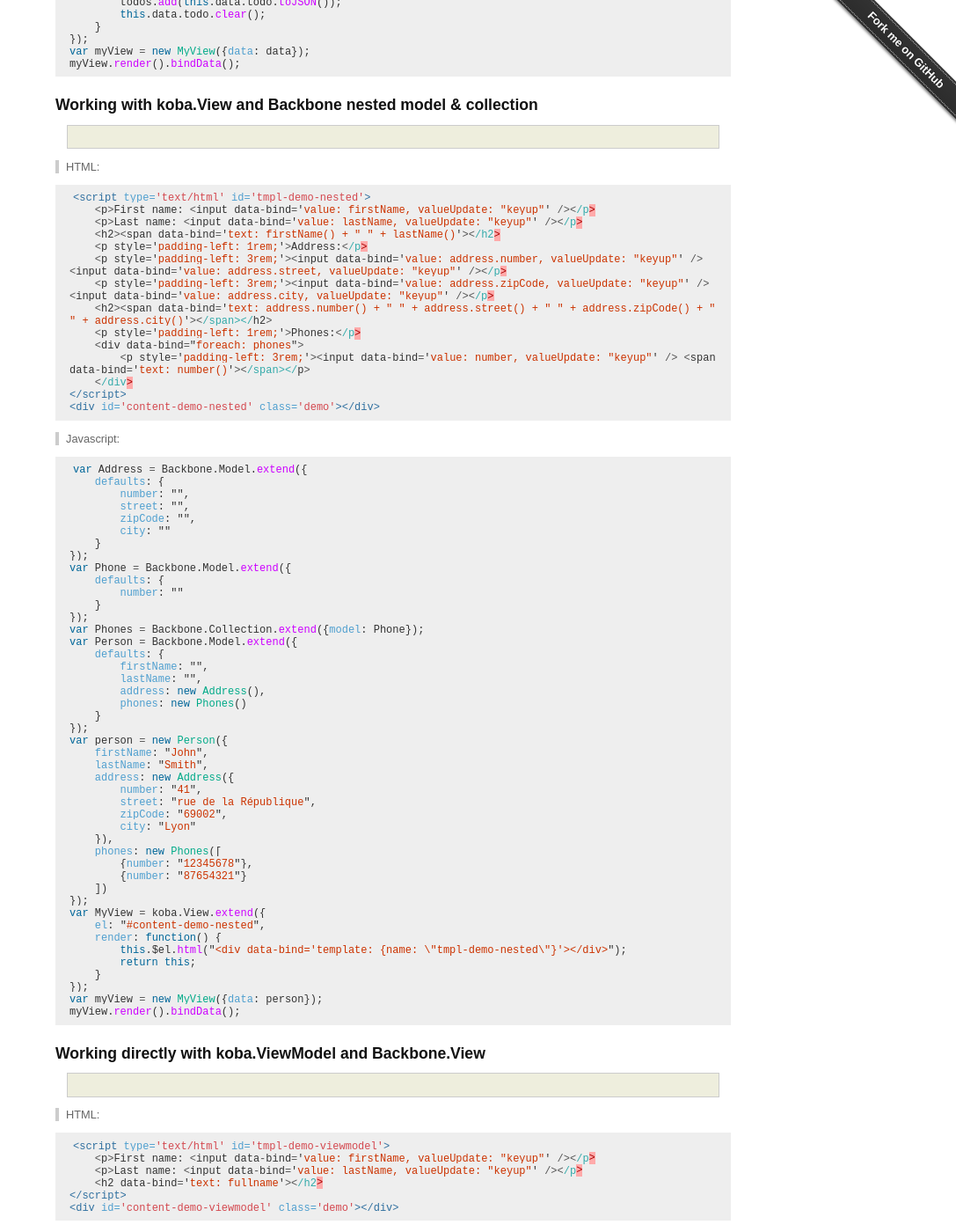
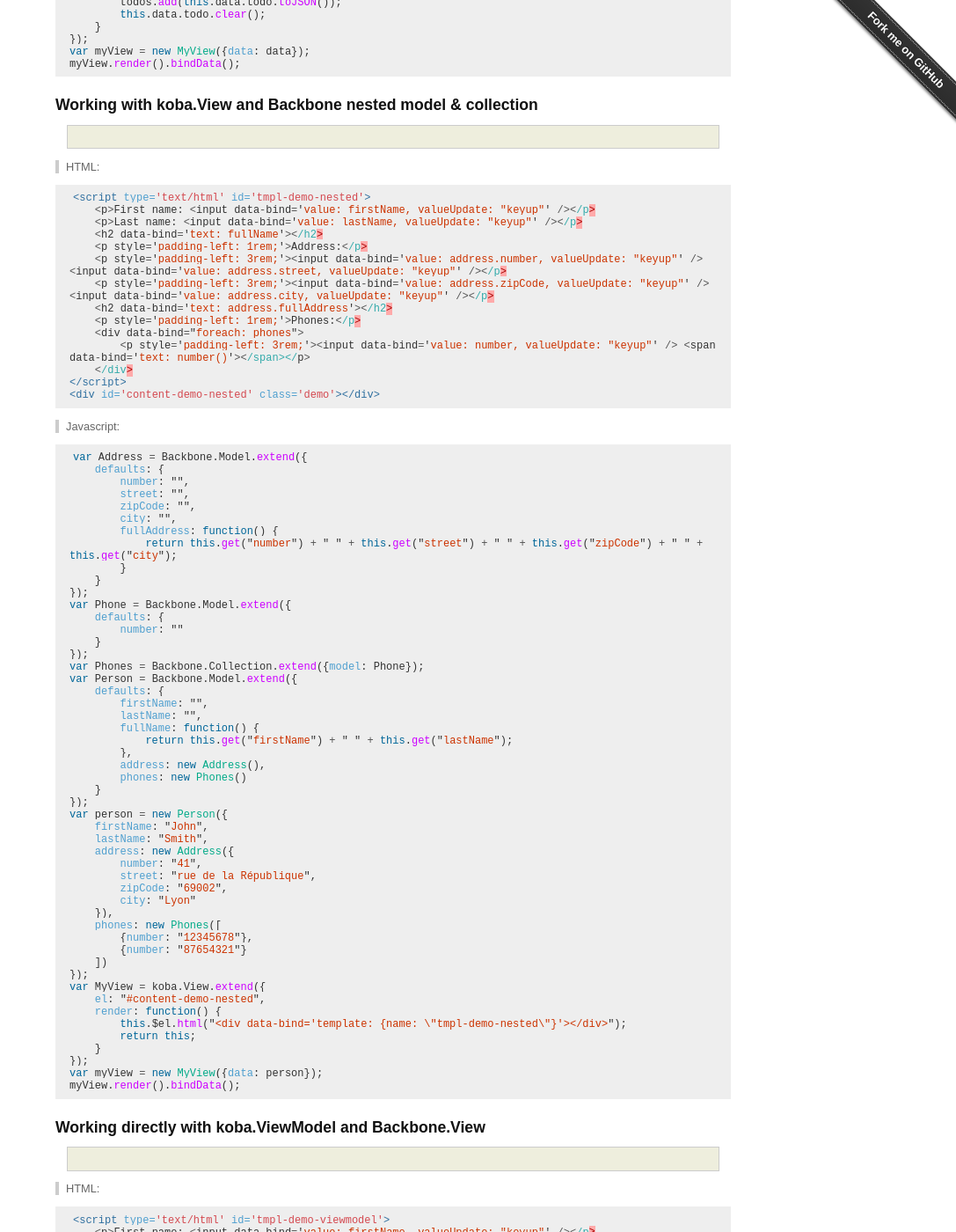
Before and after one commit to mathieumast/koba, a Jekyll site: the page built from exemples.html, in a window 1280 px wide and 1400 px high, scrolled down 1337 px. Shown: the whole window at 88% size, without its empty margins (193-1280 px from the left). Built offline with Jekyll 4.4.1, drawn with Linux system fonts in a browser that asks for light colours; nearby versions of some CDN libraries; some of the changed text lies outside the part shown.

Commit message:
exemples

```diff
--- a/_includes/exemples.md
+++ b/_includes/exemples.md
@@ -5,7 +5,7 @@
 <script type='text/html' id='tmpl-demo-model'>
     <p>First name: <input data-bind='value: firstName, valueUpdate: "keyup"' /></p>
     <p>Last name: <input data-bind='value: lastName, valueUpdate: "keyup"' /></p>
-    <h2 data-bind='text: fullname'></h2>
+    <h2 data-bind='text: fullName'></h2>
 </script>
 <div id='content-demo-model' class='demo'></div>
 
@@ -15,15 +15,15 @@ function demoModel() {
 var Person = Backbone.Model.extend({
     defaults: {
         firstName: "",
-        lastName: ""
+        lastName: "",
+        fullName: function() {
+            return this.get("firstName") + " " + this.get("lastName");
+        }
     }
 });
 var person = new Person({
     firstName: "John",
-    lastName: "Smith",
-    fullname: function() {
-        return this.firstName() + " " + this.lastName();
-    }
+    lastName: "Smith"
 });
 var MyView = koba.View.extend({
     el: "#content-demo-model",
@@ -44,7 +44,7 @@ myView.render().bindData();
 <script type='text/html' id='tmpl-demo-model'>
     <p>First name: <input data-bind='value: firstName, valueUpdate: "keyup"' /></p>
     <p>Last name: <input data-bind='value: lastName, valueUpdate: "keyup"' /></p>
-    <h2 data-bind='text: fullname'></h2>
+    <h2 data-bind='text: fullName'></h2>
 </script>
 <div id='content-demo-model' class='demo'></div>
 {% endhighlight %}
@@ -55,15 +55,15 @@ myView.render().bindData();
 var Person = Backbone.Model.extend({
     defaults: {
         firstName: "",
-        lastName: ""
+        lastName: "",
+        fullName: function() {
+            return this.get("firstName") + " " + this.get("lastName");
+        }
     }
 });
 var person = new Person({
     firstName: "John",
-    lastName: "Smith",
-    fullname: function() {
-        return this.firstName() + " " + this.lastName();
-    }
+    lastName: "Smith"
 });
 var MyView = koba.View.extend({
     el: "#content-demo-model",
@@ -169,11 +169,11 @@ myView.render().bindData();
 <script type='text/html' id='tmpl-demo-nested'>
     <p>First name: <input data-bind='value: firstName, valueUpdate: "keyup"' /></p>
     <p>Last name: <input data-bind='value: lastName, valueUpdate: "keyup"' /></p>
-    <h2><span data-bind='text: firstName() + " " + lastName()'></h2>
+    <h2 data-bind='text: fullName'></h2>
     <p style='padding-left: 1rem;'>Address:</p>
     <p style='padding-left: 3rem;'><input data-bind='value: address.number, valueUpdate: "keyup"' /> <input data-bind='value: address.street, valueUpdate: "keyup"' /></p>
     <p style='padding-left: 3rem;'><input data-bind='value: address.zipCode, valueUpdate: "keyup"' /> <input data-bind='value: address.city, valueUpdate: "keyup"' /></p>
-    <h2><span data-bind='text: address.number() + " " + address.street() + " " + address.zipCode() + " " + address.city()'></span></h2>
+    <h2 data-bind='text: address.fullAddress'></h2>
     <p style='padding-left: 1rem;'>Phones:</p>
     <div data-bind="foreach: phones">
         <p style='padding-left: 3rem;'><input data-bind='value: number, valueUpdate: "keyup"' /> <span data-bind='text: number()'></span></p>
@@ -189,7 +189,10 @@ var Address = Backbone.Model.extend({
         number: "",
         street: "",
         zipCode: "",
-        city: ""
+        city: "",
+        fullAddress: function() {
+            return this.get("number") + " " + this.get("street") + " " + this.get("zipCode") + " " + this.get("city");
+        }
     }
 });
 var Phone = Backbone.Model.extend({
@@ -202,6 +205,9 @@ var Person = Backbone.Model.extend({
     defaults: {
         firstName: "",
         lastName: "",
+        fullName: function() {
+            return this.get("firstName") + " " + this.get("lastName");
+        },
         address: new Address(),
         phones: new Phones()
     }
@@ -239,11 +245,11 @@ myView.render().bindData();
 <script type='text/html' id='tmpl-demo-nested'>
     <p>First name: <input data-bind='value: firstName, valueUpdate: "keyup"' /></p>
     <p>Last name: <input data-bind='value: lastName, valueUpdate: "keyup"' /></p>
-    <h2><span data-bind='text: firstName() + " " + lastName()'></h2>
+    <h2 data-bind='text: fullName'></h2>
     <p style='padding-left: 1rem;'>Address:</p>
     <p style='padding-left: 3rem;'><input data-bind='value: address.number, valueUpdate: "keyup"' /> <input data-bind='value: address.street, valueUpdate: "keyup"' /></p>
     <p style='padding-left: 3rem;'><input data-bind='value: address.zipCode, valueUpdate: "keyup"' /> <input data-bind='value: address.city, valueUpdate: "keyup"' /></p>
-    <h2><span data-bind='text: address.number() + " " + address.street() + " " + address.zipCode() + " " + address.city()'></span></h2>
+    <h2 data-bind='text: address.fullAddress'></h2>
     <p style='padding-left: 1rem;'>Phones:</p>
     <div data-bind="foreach: phones">
         <p style='padding-left: 3rem;'><input data-bind='value: number, valueUpdate: "keyup"' /> <span data-bind='text: number()'></span></p>
@@ -260,7 +266,10 @@ var Address = Backbone.Model.extend({
         number: "",
         street: "",
         zipCode: "",
-        city: ""
+        city: "",
+        fullAddress: function() {
+            return this.get("number") + " " + this.get("street") + " " + this.get("zipCode") + " " + this.get("city");
+        }
     }
 });
 var Phone = Backbone.Model.extend({
@@ -273,6 +282,9 @@ var Person = Backbone.Model.extend({
     defaults: {
         firstName: "",
         lastName: "",
+        fullName: function() {
+            return this.get("firstName") + " " + this.get("lastName");
+        },
         address: new Address(),
         phones: new Phones()
     }
@@ -307,7 +319,7 @@ myView.render().bindData();
 <script type='text/html' id='tmpl-demo-viewmodel'>
     <p>First name: <input data-bind='value: firstName, valueUpdate: "keyup"' /></p>
     <p>Last name: <input data-bind='value: lastName, valueUpdate: "keyup"' /></p>
-    <h2 data-bind='text: fullname'></h2>
+    <h2 data-bind='text: fullName'></h2>
 </script>
 <div id='content-demo-viewmodel' class='demo'></div>
 
@@ -317,15 +329,15 @@ function demoViewModel() {
 var Person = Backbone.Model.extend({
     defaults: {
         firstName: "",
-        lastName: ""
+        lastName: "",
+        fullName: function() {
+            return this.get("firstName") + " " + this.get("lastName");
+        }
     }
 });
 var person = new Person({
     firstName: "John",
-    lastName: "Smith",
-    fullname: function() {
-        return this.firstName() + " " + this.lastName();
-    }
+    lastName: "Smith"
 });
 var myViewModel = new koba.ViewModel(person);
 var MyView = Backbone.View.extend({
@@ -356,7 +368,7 @@ myView.render();
 <script type='text/html' id='tmpl-demo-viewmodel'>
     <p>First name: <input data-bind='value: firstName, valueUpdate: "keyup"' /></p>
     <p>Last name: <input data-bind='value: lastName, valueUpdate: "keyup"' /></p>
-    <h2 data-bind='text: fullname'></h2>
+    <h2 data-bind='text: fullName'></h2>
 </script>
 <div id='content-demo-viewmodel' class='demo'></div>
 {% endhighlight %}
@@ -367,15 +379,15 @@ myView.render();
 var Person = Backbone.Model.extend({
     defaults: {
         firstName: "",
-        lastName: ""
+        lastName: "",
+        fullName: function() {
+            return this.get("firstName") + " " + this.get("lastName");
+        }
     }
 });
 var person = new Person({
     firstName: "John",
-    lastName: "Smith",
-    fullname: function() {
-        return this.firstName() + " " + this.lastName();
-    }
+    lastName: "Smith"
 });
 var myViewModel = new koba.ViewModel(person);
 var MyView = Backbone.View.extend({
--- a/js/koba.js
+++ b/js/koba.js
@@ -73,13 +73,13 @@ Licensed under the MIT license
   })(Backbone.View);
 
   koba.ViewModel = (function() {
-    var compute, listenCollectionTo, listenTo, observe, observeArray, subscribe;
+    var fnctCall, listenCollectionTo, listenFunctionTo, listenTo, observe, observeArray, observeFunction, subscribe;
 
     function _Class(__data) {
       this.__data = __data;
       this.__subscriptions = [];
       _.extend(this, Backbone.Events);
-      _.extend(this, this.__constructViewModel(this.__data));
+      _.extend(this, this.__constructViewModel(this.__data, null, null));
     }
 
     _Class.prototype.destroy = function() {
@@ -94,44 +94,42 @@ Licensed under the MIT license
       return this.__data = null;
     };
 
-    _Class.prototype.__constructViewModel = function(obj, parentObserved, parentModel, property) {
+    _Class.prototype.__constructViewModel = function(obj, parentBackboneModel, property) {
       var attr, res, tbl, value, _i, _j, _len, _len1, _ref, _ref1;
       if (!obj) {
-        res = observe(property, null, parentModel, this);
+        res = observe(property, null, parentBackboneModel, this);
       } else if (obj.attributes && obj.set && obj.on) {
         res = {};
         _ref = obj.attributes;
         for (attr in _ref) {
           value = _ref[attr];
-          res[attr] = this.__constructViewModel(value, res, obj, attr);
+          res[attr] = this.__constructViewModel(value, obj, attr);
         }
       } else if (obj.models && obj.on) {
         tbl = [];
         _ref1 = obj.models;
         for (_i = 0, _len = _ref1.length; _i < _len; _i++) {
           value = _ref1[_i];
-          tbl.push(this.__constructViewModel(value, null, obj, null));
+          tbl.push(this.__constructViewModel(value, parentBackboneModel, null));
         }
         res = observeArray(tbl, obj, this);
       } else if (_.isFunction(obj)) {
-        if (parentObserved) {
-          res = compute(obj, parentObserved);
-        }
+        res = observeFunction(obj, parentBackboneModel, this);
       } else if (_.isArray(obj)) {
         tbl = [];
         for (_j = 0, _len1 = obj.length; _j < _len1; _j++) {
           value = obj[_j];
-          tbl.push(this.__constructViewModel(value, null, obj, null));
+          tbl.push(this.__constructViewModel(value, parentBackboneModel, null));
         }
         res = observeArray(tbl, null, this);
       } else if (_.isObject(obj)) {
         res = {};
         for (attr in obj) {
           value = obj[attr];
-          res[attr] = this.__constructViewModel(value, obj, attr);
+          res[attr] = this.__constructViewModel(value, parentBackboneModel, attr);
         }
       } else {
-        res = observe(property, obj, parentModel, this);
+        res = observe(property, obj, parentBackboneModel, this);
       }
       return res;
     };
@@ -139,7 +137,7 @@ Licensed under the MIT license
     observe = function(property, value, model, viewModel) {
       var observable;
       observable = ko.observable(value);
-      if (model.attributes && model.set && model.on && property) {
+      if (model && model.attributes && model.set && model.on && property) {
         listenTo(viewModel, model, observable, property);
         subscribe(viewModel, model, observable, property);
       }
@@ -182,8 +180,34 @@ Licensed under the MIT license
       });
     };
 
-    compute = function(fnct, context) {
-      return ko.computed(fnct, context);
+    observeFunction = function(fnct, model, viewModel) {
+      var newVal, observable;
+      newVal = fnctCall(fnct, model);
+      observable = ko.observable(newVal);
+      observable.__latestValue = newVal;
+      if (model && model.attributes && model.set && model.on) {
+        listenFunctionTo(viewModel, model, observable, fnct);
+      }
+      return observable;
+    };
+
+    listenFunctionTo = function(viewModel, model, observable, fnct) {
+      return viewModel.listenTo(model, "change", function(model, value, options) {
+        var newVal;
+        newVal = fnctCall(fnct, model);
+        if (newVal !== observable.__latestValue) {
+          observable(fnctCall(fnct, model));
+          return observable.__latestValue = newVal;
+        }
+      });
+    };
+
+    fnctCall = function(fnct, model) {
+      try {
+        return fnct.call(model);
+      } finally {
+        null;
+      }
     };
 
     return _Class;
```
Also changed, not shown: js/koba.min.js, 3 other files.
